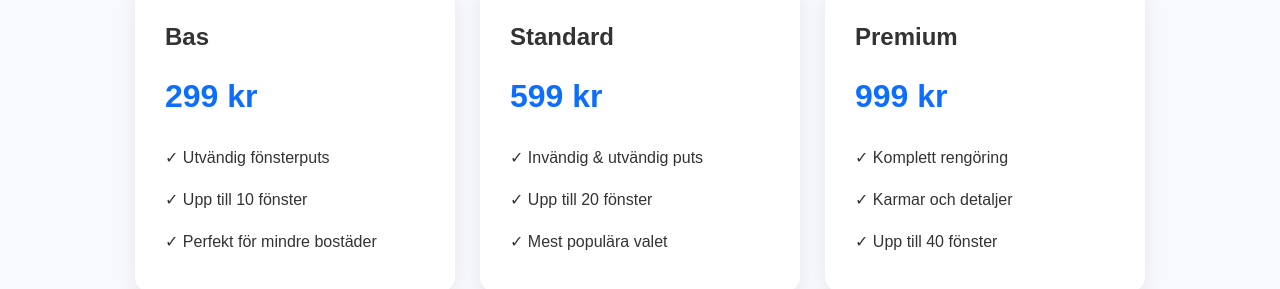
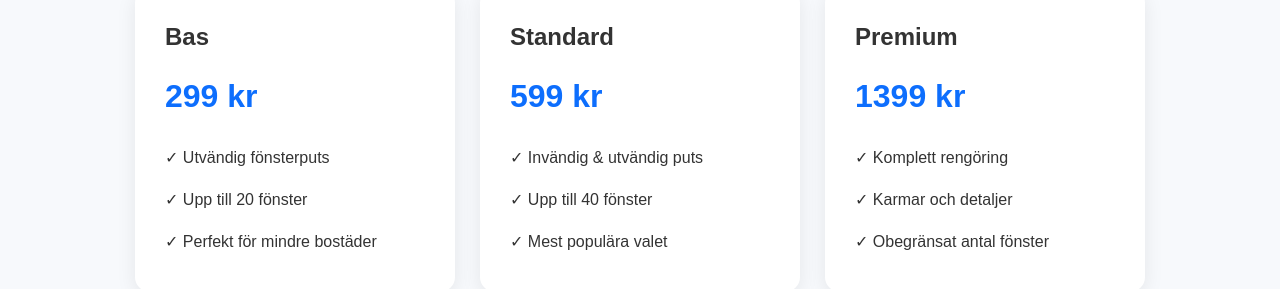
Before and after one commit to walleaxel/f-nster-rent, a plain HTML site: page index.html in a window 1280 px wide. Shown: the part 643-932 px from the top of the page. Drawn offline with Linux system fonts and the light colour scheme; a script that the page names is missing.

Commit message:
Update pricing and window count in packages

```diff
--- a/index.html
+++ b/index.html
@@ -24,7 +24,7 @@
             <div class="price">299 kr</div>
             <ul>
                 <li>✓ Utvändig fönsterputs</li>
-                <li>✓ Upp till 10 fönster</li>
+                <li>✓ Upp till 20 fönster</li>
                 <li>✓ Perfekt för mindre bostäder</li>
             </ul>
         </div>
@@ -34,18 +34,18 @@
             <div class="price">599 kr</div>
             <ul>
                 <li>✓ Invändig & utvändig puts</li>
-                <li>✓ Upp till 20 fönster</li>
+                <li>✓ Upp till 40 fönster</li>
                 <li>✓ Mest populära valet</li>
             </ul>
         </div>
 
         <div class="card">
             <h3>Premium</h3>
-            <div class="price">999 kr</div>
+            <div class="price">1399 kr</div>
             <ul>
                 <li>✓ Komplett rengöring</li>
                 <li>✓ Karmar och detaljer</li>
-                <li>✓ Upp till 40 fönster</li>
+                <li>✓ Obegränsat antal fönster</li>
             </ul>
         </div>
 
```
